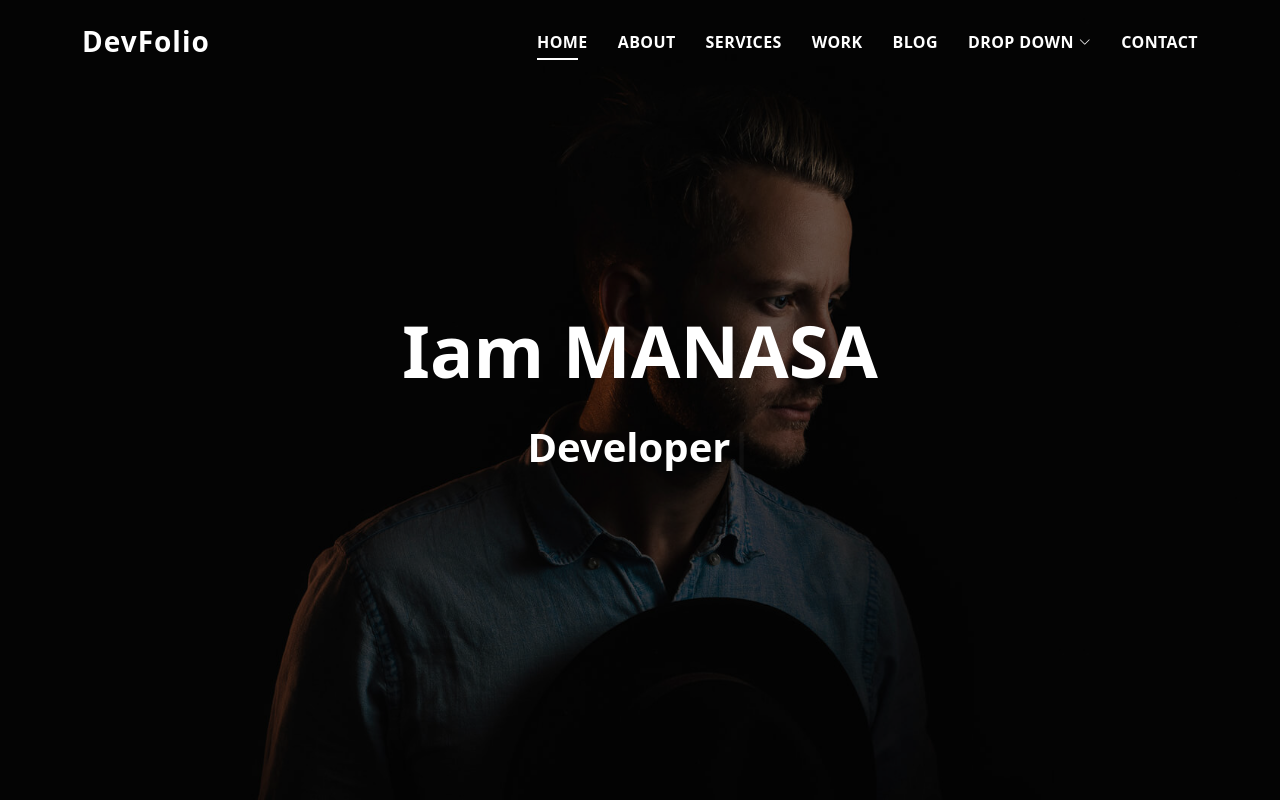
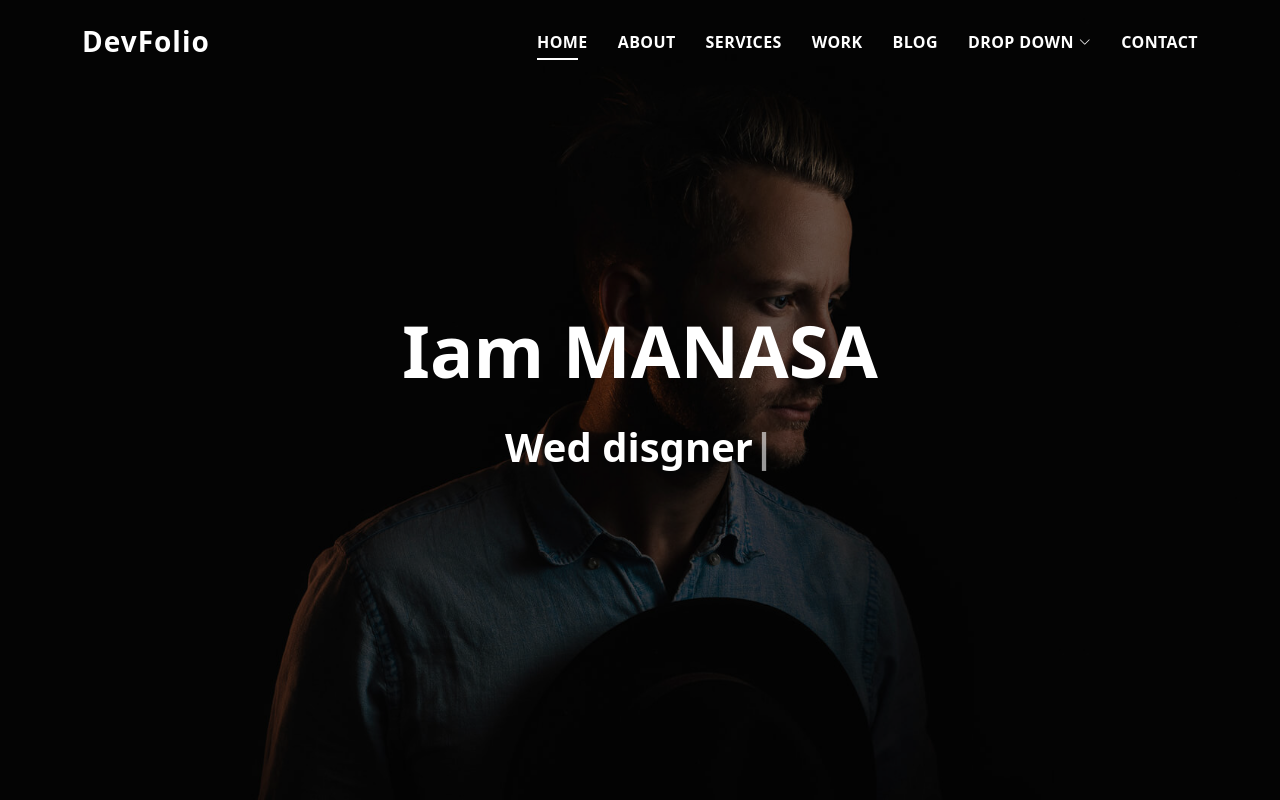
Before and after one commit to manasamula00/MANASAGOUD, a plain HTML site: page index.html in a window 1280 px wide. Shown: the top 800 px of the page. Drawn offline with Linux system fonts and the light colour scheme.

Commit message:
Update index.html

```diff
--- a/index.html
+++ b/index.html
@@ -80,7 +80,7 @@
         <div class="container">
           <!--<p class="display-6 color-d">Hello, world!</p>-->
           <h1 class="hero-title mb-4">Iam MANASA</h1>
-          <p class="hero-subtitle"><span class="typed" data-typed-items="Developer"></span></p>
+          <p class="hero-subtitle"><span class="typed" data-typed-items="Wed disgner"></span></p>
           <!-- <p class="pt-3"><a class="btn btn-primary btn js-scroll px-4" href="#about" role="button">Learn More</a></p> -->
         </div>
       </div>
```
